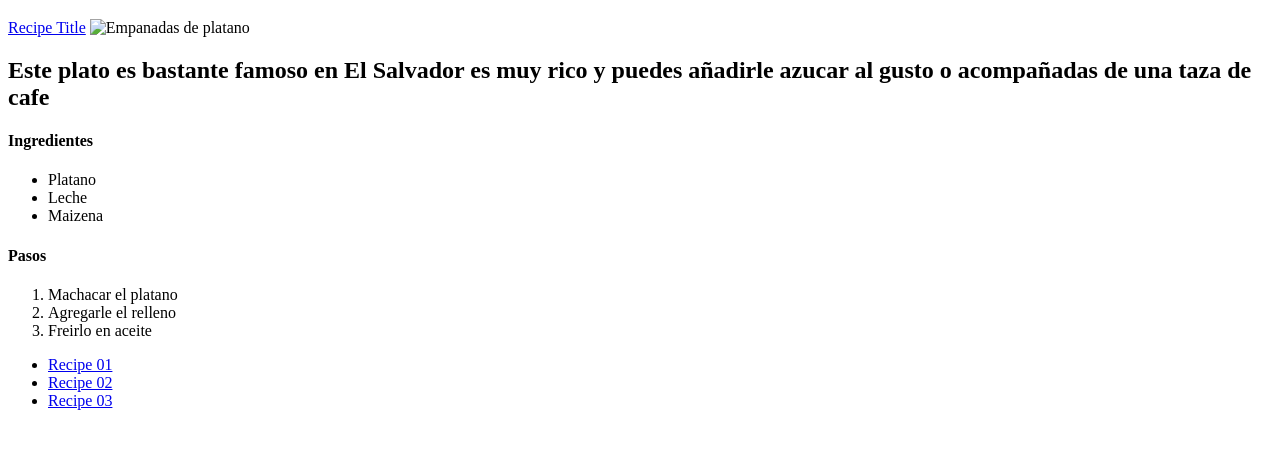
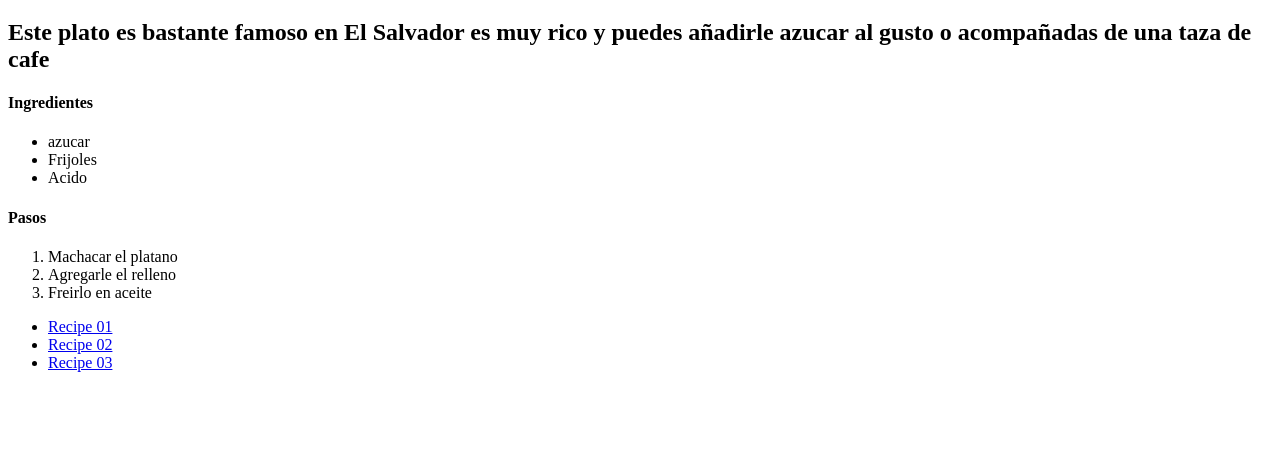
Before and after one commit to Blade-24/Odin-Recipes, a plain HTML site: page Recipes/recipes.html in a window 1280 px wide. Shown: the part 61-510 px from the top of the page. Drawn offline with Linux system fonts and the light colour scheme.

```diff
--- a/Recipes/recipes.html
+++ b/Recipes/recipes.html
@@ -10,15 +10,13 @@
 
 <body>
     <h1>Recetas de Odin</h1>
-    <a href="/index.html">Recipe Title</a>
-    <img src="img/Empanadas.de.platano.jpg" alt="Empanadas de platano">
     <h2>Este plato es bastante famoso en El Salvador es muy rico y puedes añadirle azucar al gusto o acompañadas de una
         taza de cafe</h2>
     <h4>Ingredientes</h4>
     <ul>
-        <li>Platano</li>
-        <li>Leche</li>
-        <li>Maizena</li>
+        <li>azucar</li>
+        <li>Frijoles</li>
+        <li>Acido</li>
     </ul>
     <h4>Pasos</h4>
     <ol>
```
Also changed, not shown: Recipes/recipes01.html (+5 -7 lines).
